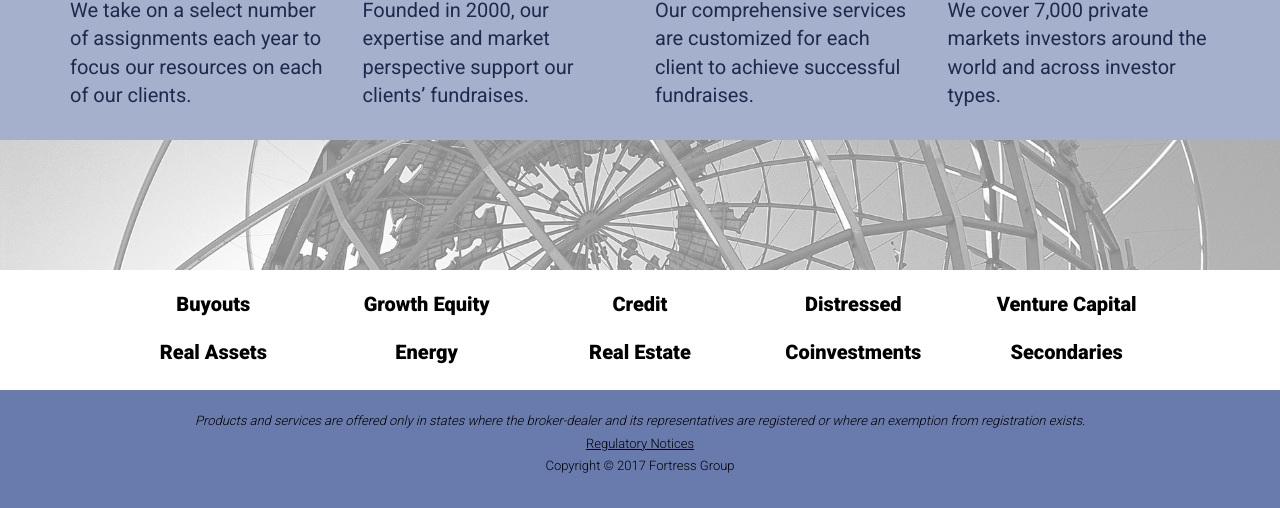
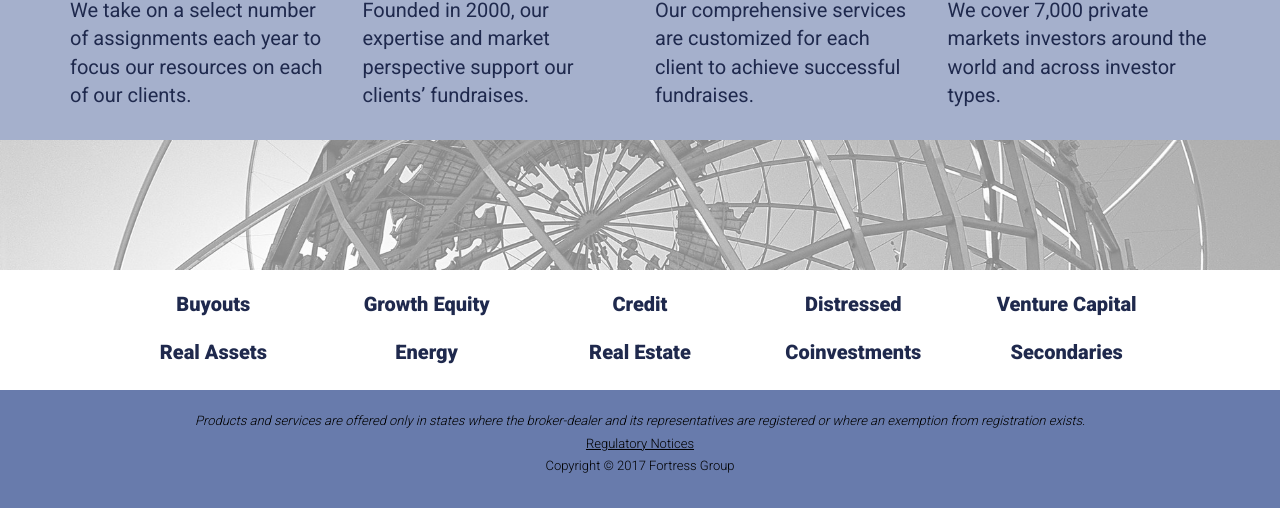
Before and after one commit to mkarroqe/fortress3, a website: page index.html in a window 1280 px wide. Shown: the part 613-1121 px from the top of the page. Drawn offline with nearby package versions, Linux system fonts and the light colour scheme.

Commit message:
home and client

```diff
--- a/css/freelancer.css
+++ b/css/freelancer.css
@@ -49,6 +49,10 @@ h6 {
 }
 .lightgrey {
   background-color: #ecf0f1;
+}
+.white {
+  background-color: #ffffff;
+  color: #1f294d;
 }
 .bold {
   font-weight: 900;
@@ -217,7 +221,6 @@ section.success {
 .strategies2 .container p {
   font-weight:900;
   font-size: 20px;
-  color: black;
   z-index: 1;
 }
 .strategies2 br {
@@ -235,7 +238,7 @@ section.success {
   text-align: center;
   color: #1f294d;
   /*background-color: #ecf0f1;*/
-  background-color: transparent;
+  background-color: #ffffff;
 }
 .strategies2M {
   padding: 30px;
--- a/css/style.css
+++ b/css/style.css
@@ -34,7 +34,7 @@ section.module.team {
   opacity: .5; -webkit-filter: grayscale(100%);
 }
 section.module.clients {
-  background-image: url("../img/home.jpg");
+  background-image: url("../img/darts.jpg");
   opacity: .5; -webkit-filter: grayscale(100%);
   height: 17em;
 }
--- a/index.html
+++ b/index.html
@@ -129,9 +129,9 @@
     <section class="module parallax home hidden-sm hidden-xs"></section>
 
     <!-- DESKTOP Strategies2 -->
-    <section class="strategies2 lightgrey hidden-xs hidden-sm">
+    <section class="strategies2 white hidden-xs hidden-sm">
         <div class="container col-md-12">
-            <div class="row" style="color:black;">
+            <div class="row">
                 <div class="col-md-2 col-md-offset-1"><p>Buyouts</p></div>
                 <div class="col-md-2"><p>Growth Equity</p></div>
                 <div class="col-md-2"><p>Credit</p></div>
```
Also changed, not shown: 1 other file.
